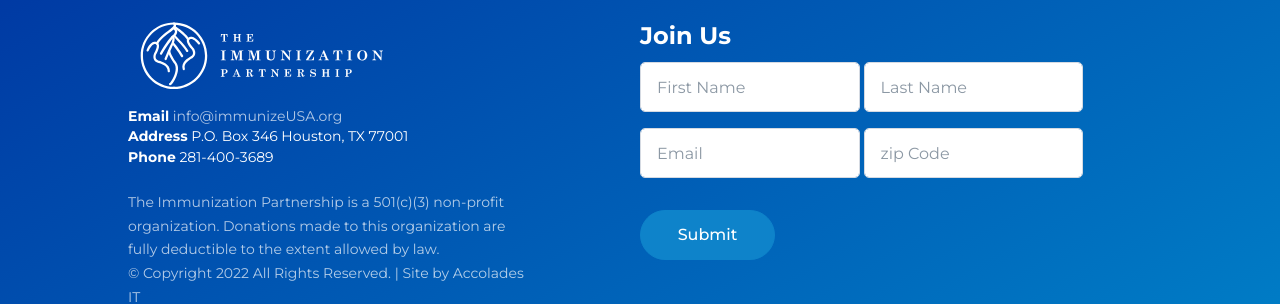
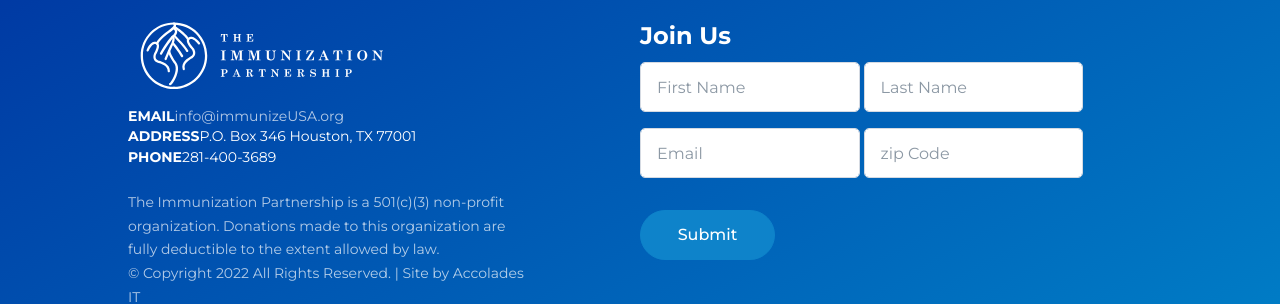
Before and after one commit to aitshuber/immunizecc, a Jekyll site: the page built from donate.html, in a window 1280 px wide. Shown: the part 1873-2177 px from the top of the page. Built offline with Jekyll 4.4.1, drawn with Linux system fonts in a browser that asks for light colours; some web fonts are replaced; a script that is not in the unit is left out; comment, search, counter and statistics services are not loaded.

Commit message:
Updated '_includes/footer.html' via CloudCannon

```diff
--- a/_includes/footer.html
+++ b/_includes/footer.html
@@ -10,14 +10,13 @@
                 <!-- End Logo -->
                 <ul class="list-group list-group-transparent list-group-white list-group-flush list-group-borderless mb-4 footer-data">
                     <li class="list-group-item list-group-item-action">
-                        <span class="list-group-item-action editable"><b>Email</b> <a class="list-group-item-action" href="mailto:{{site.data.company_details.email}}">{{site.data.company_details.email}}</a></span>
+                        <span class="list-group-item-action editable"><b>EMAIL</b><a class="list-group-item-action" href="mailto:{{site.data.company_details.email}}">{{site.data.company_details.email}}</a></span>
                     </li>
                     <li class="list-group-item list-group-item-action">
-                        <span class="list-group-item-action editable"><b>Address</b> {{site.data.company_details.address}} </span>
+                        <span class="list-group-item-action editable"><b>ADDRESS</b>{{site.data.company_details.address}}</span>
                     </li>
                     <li class="list-group-item list-group-item-action">
-                        <span class="list-group-item-action editable"><b>Phone</b> <a class="phone" href="tel:{{site.data.company_details.contact-phone}}">{{site.data.company_details.contact-phone}}</a>
-                        </span>
+                        <span class="list-group-item-action editable"><b>PHONE</b><a class="phone" href="tel:{{site.data.company_details.contact-phone}}">{{site.data.company_details.contact-phone}}</a></span>
                     </li>
 
                 </ul>
```
